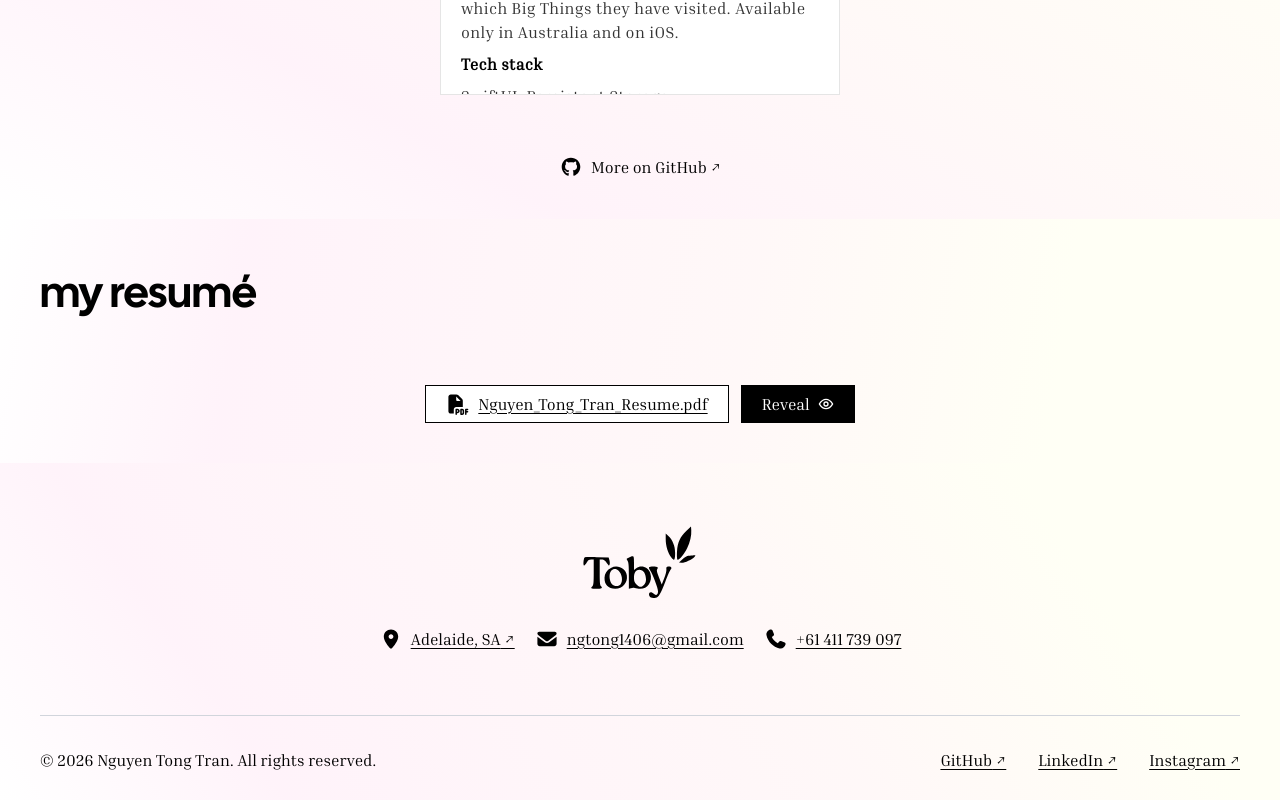
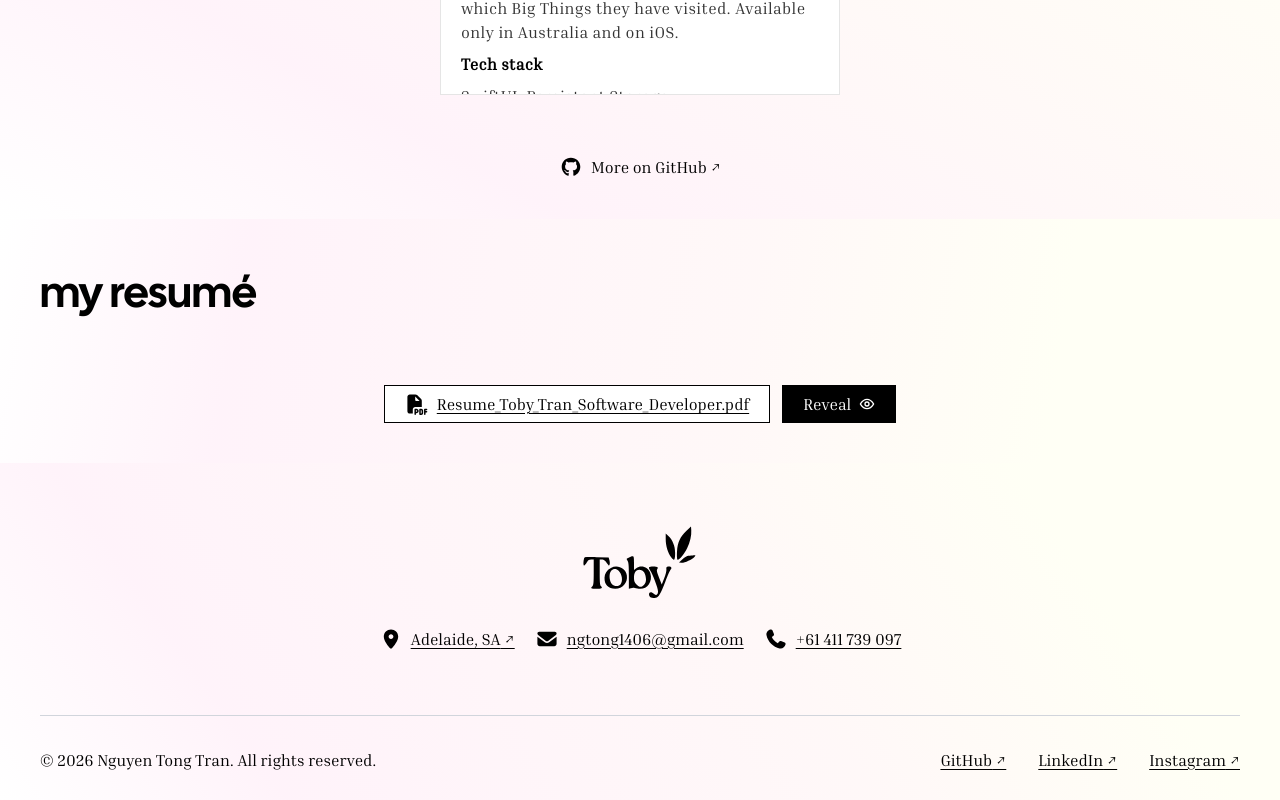
Before and after one commit to ngtong1406/myportfolio, a React (Vite) app: page / in a window 1280 px wide. Shown: the part 3711-4511 px from the top of the page. Built offline with nearby package versions, Linux system fonts and the light colour scheme.

Commit message:
Update resume styles and filename.

```diff
--- a/src/pages/HomePage.jsx
+++ b/src/pages/HomePage.jsx
@@ -1,5 +1,5 @@
 import tobyPhoto from "../assets/photos/IMG_3523.JPG";
-import tobyResume from "../assets/files/Nguyen_Tong_Tran_Resume.pdf";
+import tobyResume from "../assets/files/Resume_Toby_Tran_Software_Developer.pdf";
 import { useEffect, useState } from "react";
 
 const HomePage = () => {
--- a/src/pages/ResumePage.jsx
+++ b/src/pages/ResumePage.jsx
@@ -1,12 +1,14 @@
 import { useEffect, useState } from "react";
-import resume from "../assets/files/Nguyen_Tong_Tran_Resume.pdf";
+import resume from "../assets/files/Resume_Toby_Tran_Software_Developer.pdf";
 
 const ResumePage = () => {
 	var resumeFileName = resume.split("/").pop();
-	const queryIndex = resumeFileName.indexOf("?");
+	const lastWordIndex = resumeFileName.indexOf("Developer") + 9; // "Developer" = 9 characters - skip 9 index
+	const fileFormatIndex = resumeFileName.indexOf(".pdf");
 	resumeFileName =
-		queryIndex >= 0
-			? resumeFileName.substring(0, queryIndex)
+		lastWordIndex > 0 && fileFormatIndex > 0
+			? resumeFileName.substring(0, lastWordIndex) +
+				resumeFileName.substring(fileFormatIndex, fileFormatIndex + 4) // stop after the next 4 index.
 			: resumeFileName;
 
 	const [isRevealed, setIsRevealed] = useState(false);
@@ -58,7 +60,7 @@ const ResumePage = () => {
 						<a
 							className="underline underline-offset-3 hover:text-gray-600"
 							href={resume}
-							download={"Nguyen_Tong_Tran_Resume.pdf"}
+							download={"Resume_Toby_Tran_Software_Developer.pdf"}
 						>
 							{resumeFileName}
 						</a>
```
Also changed, not shown: 2 other files (tests, documents, lock files or other folders).
